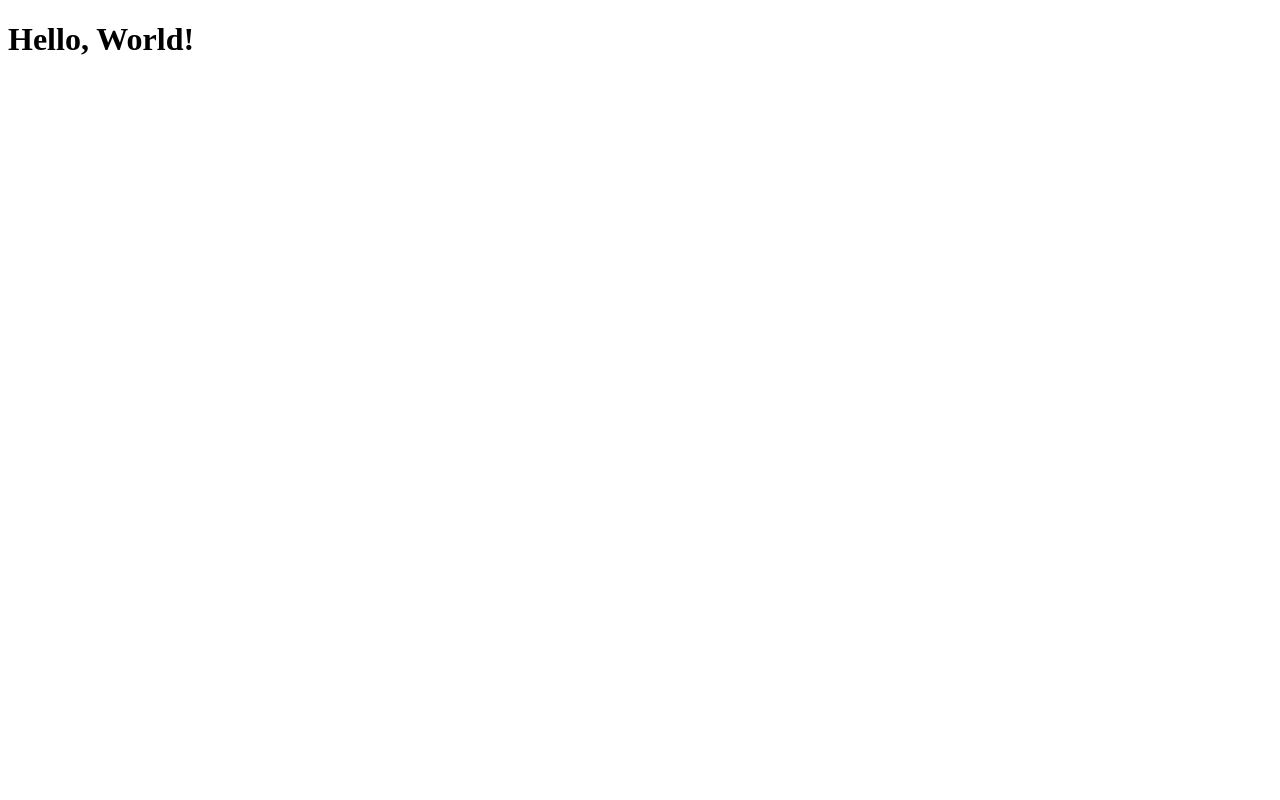
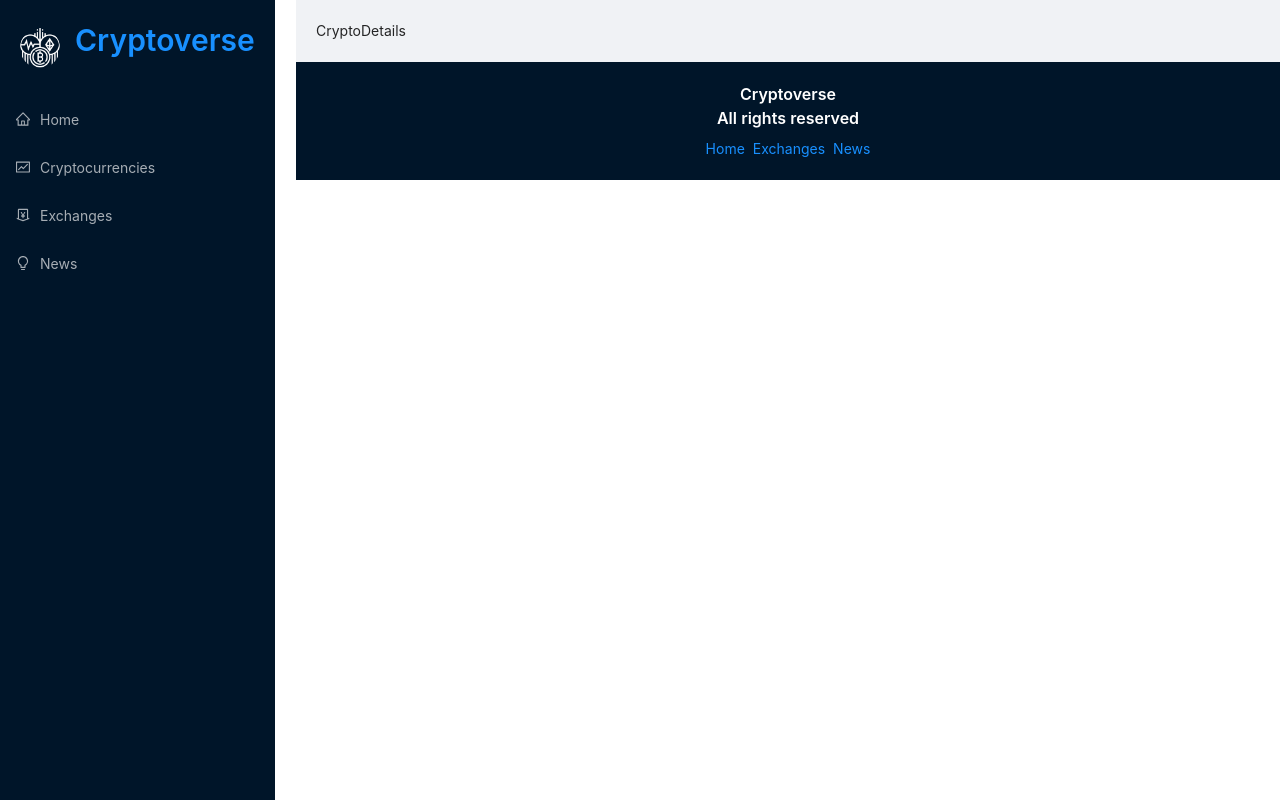
Before and after one commit to JaheimBrown/cryptoapp, a React (Create React App) app: page /crypto/1 in a window 1280 px wide. Built offline with nearby package versions, Linux system fonts and the light colour scheme.

Commit message:
Main Layout

```diff
--- /dev/null
+++ b/src/App.css
@@ -0,0 +1,377 @@
+:root {
+  --text-primary: #000;
+  --bgPrimary: #fff;
+  --bgSecondary: #f9f9f9;
+  --pink: #0071bd;
+  --light-blue: #e6f7ff;
+  --border: #d9d9d9;
+}
+
+* {
+  margin: 0;
+  padding: 0;
+  box-sizing: border-box;
+}
+
+a:hover {
+  color: var(--pink) !important;
+}
+
+.app {
+  display: flex;
+  overflow: hidden;
+}
+
+.navbar {
+  flex: 0.2;
+  background-color: rgb(0, 21, 41);
+}
+
+.main {
+  flex: 0.8;
+  width: 100%;
+}
+.routes {
+  padding: 20px;
+}
+.nav-container {
+  position: fixed;
+  left: 0;
+  margin: 10px;
+  height: 100vh;
+  margin: 0px;
+  background-color: rgb(0, 21, 41);
+}
+
+.logo-container {
+  background-color: #001529;
+  display: flex;
+  padding: 20px;
+  align-items: center;
+  width: 100%;
+}
+.logo {
+  margin: 0 0 0 15px;
+}
+.logo a {
+  color: white;
+}
+.menu-control-container {
+  display: none !important;
+  position: absolute !important;
+  right: 10px !important;
+  top: 25px !important;
+  font-size: 1.2rem !important;
+  background-color: var(--bgSecondary) !important;
+  border: none !important;
+}
+
+.loader {
+  height: 81vh;
+  display: flex;
+  justify-content: center;
+  align-items: center;
+}
+
+@media screen and (max-width: 1300px) {
+  .main {
+    margin-left: 50px;
+  }
+}
+
+@media screen and (max-width: 1170px) {
+  .main {
+    margin-left: 50px;
+  }
+}
+
+@media screen and (max-width: 1000px) {
+  .main {
+    margin-left: 100px;
+  }
+}
+
+@media screen and (max-width: 800px) {
+  .app {
+    flex-direction: column;
+    overflow: hidden;
+  }
+
+  .navbar {
+    flex: 1;
+  }
+
+  .main {
+    flex: 1;
+    margin-top: 90px;
+    margin-left: 0px;
+    margin-right: 10px;
+  }
+
+  .nav-container {
+    height: 8vh;
+    position: fixed;
+    width: 100%;
+    z-index: 100;
+    background-color: var(--bgSecondary);
+  }
+
+  .menu-control-container {
+    display: block !important;
+  }
+
+  .ant-menu {
+    position: absolute;
+    right: 0px;
+  }
+  .home-title {
+    font-size: 1.4rem !important;
+  }
+  .show-more {
+    font-size: 1.3rem !important;
+  }
+}
+
+.coin-detail-container {
+  margin: 30px;
+}
+
+.coin-heading-container {
+  display: flex;
+  justify-content: center;
+  align-items: center;
+  flex-direction: column;
+  border-bottom: 1px solid var(--border);
+  padding-top: 20px;
+  padding-bottom: 20px;
+  gap: 10px;
+}
+
+.coin-heading-container .coin-name {
+  font-weight: 900;
+  color: var(--pink);
+}
+
+.coin-heading-container p {
+  font-size: 1rem;
+  opacity: 0.9;
+  margin-bottom: 20px;
+}
+
+.stats-container {
+  display: flex;
+  justify-content: space-between;
+  align-items: center;
+  gap: 40px;
+}
+
+.stats-container h2 {
+  font-weight: 700;
+  font-size: 1.4rem;
+  margin-top: 20px;
+  color: var(--pink);
+}
+
+.coin-details-heading {
+  font-weight: 700 !important;
+  margin-top: 20px !important;
+  color: var(--pink) !important;
+}
+
+.coin-stats {
+  display: flex;
+  justify-content: space-between;
+  border-bottom: 1px solid var(--border);
+  font-size: 1rem;
+  opacity: 0.9;
+  padding: 20px;
+}
+
+.coin-stats-name {
+  display: flex;
+  gap: 10px;
+  font-size: 1rem;
+}
+
+.stats {
+  font-weight: 800;
+}
+
+.coin-value-statistics-heading p {
+  font-size: 1rem;
+  opacity: 0.9;
+}
+
+.coin-desc-link {
+  display: flex;
+  gap: 40px;
+  margin-top: 40px;
+  padding-top: 20px;
+}
+
+.coin-desc-link h2 {
+  font-weight: 700;
+  color: var(--pink);
+}
+
+.coin-desc-link p {
+  font-size: 1rem;
+  opacity: 0.9;
+}
+
+.coin-desc-link a {
+  color: var(--pink);
+}
+
+.coin-desc-link h3 {
+  font-weight: 700;
+}
+
+.coin-desc {
+  flex: 0.5;
+}
+
+.coin-links {
+  padding: 0px 20px;
+  flex: 0.5;
+}
+
+.coin-link {
+  display: flex;
+  justify-content: space-between;
+  align-items: center;
+  border-bottom: 1px solid var(--border);
+  padding: 20px;
+}
+
+.link-name {
+  text-transform: capitalize;
+  font-size: 1rem;
+}
+
+.coin-link a {
+  color: var(--pink);
+  font-weight: 700;
+  font-size: 1rem;
+}
+
+.coin-link:hover,
+.coin-stats:hover {
+  background-color: var(--bgSecondary);
+}
+
+@media screen and (max-width: 1000px) {
+  .stats-container {
+    flex-direction: column;
+  }
+  .coin-desc-link {
+    flex-direction: column;
+  }
+  .stats-container h2 {
+    margin-top: 0px;
+  }
+}
+
+@media screen and (max-width: 500px) {
+  .coin-links {
+    padding: 0px;
+  }
+  .coin-detail-container {
+    margin: 0;
+  }
+}
+@media screen and (max-width: 500px) {
+  .heading {
+    margin-top: 20px;
+  }
+}
+
+.select-news {
+  width: 180px;
+}
+.news-card {
+  min-height: 300px !important;
+}
+.news-image-container {
+  display: flex !important;
+  justify-content: space-between !important;
+}
+.news-title {
+  width: 70%;
+}
+
+.news-image-container .img {
+  width: 100px;
+  height: 100px;
+}
+.news-card p {
+  color: black;
+  margin: 10px 0px !important;
+}
+.provider-container {
+  display: flex;
+  justify-content: space-between;
+}
+.provider-name {
+  margin-left: 10px;
+}
+
+.chart-header {
+  display: flex;
+  justify-content: space-between;
+  gap: 50px;
+  color: #0071bd;
+}
+.chart-title {
+  color: #0071bd !important;
+}
+.price-container {
+  display: flex !important;
+  gap: 20px !important;
+  align-items: center !important;
+  flex-wrap: wrap !important;
+}
+.price-change {
+  font-weight: 900 !important;
+}
+.current-price {
+  margin-top: 0px !important;
+  font-weight: 900 !important;
+}
+.home-heading-container {
+  display: flex;
+  justify-content: space-between;
+  align-items: center;
+  margin-top: 40px;
+}
+.show-more {
+  margin-top: 0px !important;
+}
+.exchange-image {
+  margin: 0px 10px !important;
+}
+.search-crypto {
+  margin: 20px auto 30px auto;
+  width: 250px;
+}
+.crypto-card-container {
+  min-height: 65vh !important;
+}
+.crypto-card {
+  min-width: 250px;
+}
+.crypto-card .crypto-image {
+  width: 35px;
+}
+.select-timeperiod {
+  width: 200px !important;
+  margin-top: 20px !important;
+}
+
+.footer {
+  background-color: #001529;
+  display: flex;
+  flex-direction: column;
+  padding: 20px;
+  align-items: center;
+}
--- a/src/App.js
+++ b/src/App.js
@@ -1,8 +1,52 @@
+import { Routes, Route, Link } from "react-router-dom";
+import { Layout, Typography, Space } from "antd";
+import {
+  Navbar,
+  Homepage,
+  Exchanges,
+  Cryptocurrencies,
+  CryptoDetails,
+  News,
+} from "./components";
+import "./App.css";
+
 function App() {
   return (
-    <>
-      <h1>Hello, World!</h1>
-    </>
+    <div className="app">
+      <div className="navbar">
+        <Navbar />
+      </div>
+      <div className="main">
+        <Layout>
+          <div className="routes">
+            <Routes>
+              <Route exact path="/" element={<Homepage />}></Route>
+              <Route exact path="/exchanges" element={<Exchanges />}></Route>
+              <Route
+                path="/cryptocurrencies"
+                element={<Cryptocurrencies />}
+              ></Route>
+              <Route path="/crypto/:coinId" element={<CryptoDetails />}></Route>
+              <Route path="/news" element={<News />}></Route>
+            </Routes>
+          </div>
+        </Layout>
+        <div className="footer">
+          <Typography.Title
+            level={5}
+            style={{ color: "white", textAlign: "center" }}
+          >
+            Cryptoverse <br />
+            All rights reserved
+          </Typography.Title>
+          <Space>
+            <Link to="/">Home</Link>
+            <Link to="/exchanges">Exchanges</Link>
+            <Link to="/news">News</Link>
+          </Space>
+        </div>
+      </div>
+    </div>
   );
 }
 
--- /dev/null
+++ b/src/components/CryptoDetails.jsx
@@ -0,0 +1,7 @@
+import React from "react";
+
+const CryptoDetails = () => {
+  return <div>CryptoDetails</div>;
+};
+
+export default CryptoDetails;
--- /dev/null
+++ b/src/components/Cryptocurrencies.jsx
@@ -0,0 +1,7 @@
+import React from "react";
+
+const Cryptocurrencies = () => {
+  return <div>Cryptocurrencies</div>;
+};
+
+export default Cryptocurrencies;
--- /dev/null
+++ b/src/components/Exchanges.jsx
@@ -0,0 +1,7 @@
+import React from "react";
+
+const Exchanges = () => {
+  return <div>Exchanges</div>;
+};
+
+export default Exchanges;
--- /dev/null
+++ b/src/components/Homepage.jsx
@@ -0,0 +1,7 @@
+import React from "react";
+
+const Homepage = () => {
+  return <div>Homepage</div>;
+};
+
+export default Homepage;
--- /dev/null
+++ b/src/components/Navbar.jsx
@@ -0,0 +1,40 @@
+import React from "react";
+import { Button, Menu, Typography, Avatar } from "antd";
+import { Link } from "react-router-dom";
+import {
+  HomeOutlined,
+  MoneyCollectOutlined,
+  BulbOutlined,
+  FundOutlined,
+  MenuOutlined,
+} from "@ant-design/icons";
+import icon from "../images/cryptocurrency.png";
+
+const Navbar = () => {
+  return (
+    <div className="nav-container">
+      <div className="logo-container">
+        <Avatar src={icon} size="large" />
+        <Typography.Title level={2} className="logo">
+          <Link to="/">Cryptoverse</Link>
+        </Typography.Title>
+      </div>
+      <Menu theme="dark">
+        <Menu.Item icon={<HomeOutlined />}>
+          <Link to="/">Home</Link>
+        </Menu.Item>
+        <Menu.Item icon={<FundOutlined />}>
+          <Link to="/cryptocurrencies">Cryptocurrencies</Link>
+        </Menu.Item>
+        <Menu.Item icon={<MoneyCollectOutlined />}>
+          <Link to="/exchanges">Exchanges</Link>
+        </Menu.Item>
+        <Menu.Item icon={<BulbOutlined />}>
+          <Link to="/news">News</Link>
+        </Menu.Item>
+      </Menu>
+    </div>
+  );
+};
+
+export default Navbar;
--- /dev/null
+++ b/src/components/News.jsx
@@ -0,0 +1,7 @@
+import React from "react";
+
+const News = () => {
+  return <div>News</div>;
+};
+
+export default News;
--- /dev/null
+++ b/src/components/index.js
@@ -0,0 +1,6 @@
+export { default as Navbar } from "./Navbar";
+export { default as Homepage } from "./Homepage";
+export { default as Cryptocurrencies } from "./Cryptocurrencies";
+export { default as CryptoDetails } from "./CryptoDetails";
+export { default as News } from "./News";
+export { default as Exchanges } from "./Exchanges";
--- a/src/index.js
+++ b/src/index.js
@@ -1,10 +1,15 @@
 import React from "react";
 import ReactDOM from "react-dom";
 import App from "./App";
+import "antd/dist/antd.css";
+
+import { BrowserRouter as Router } from "react-router-dom";
 
 ReactDOM.render(
   <React.StrictMode>
-    <App />
+    <Router>
+      <App />
+    </Router>
   </React.StrictMode>,
   document.getElementById("root")
 );
```
Also changed, not shown: package.json (+1 -6 lines), src/images/cryptocurrency.png (added), 1 other file (tests, documents, lock files or other folders).
